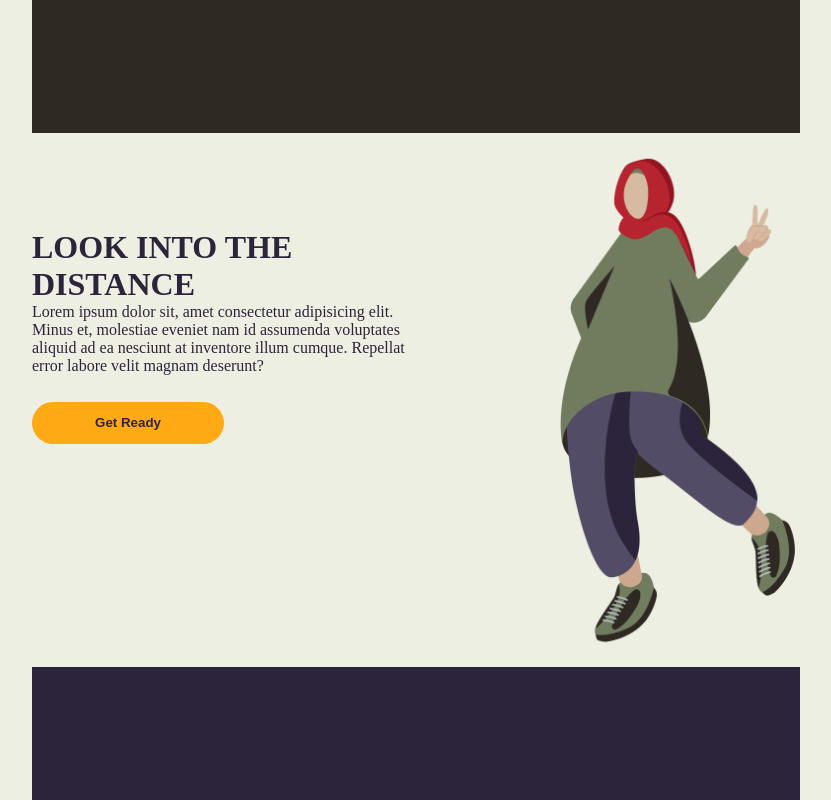
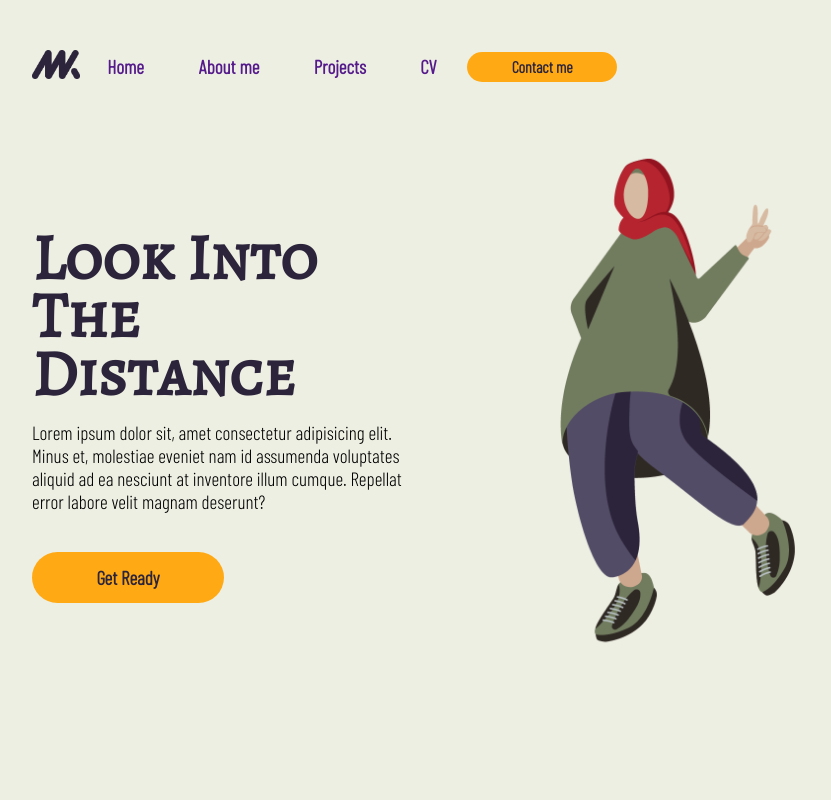
Before and after one commit to krtmmrm/The-Classic-3, a plain HTML site: page index.html in a window 1280 px wide. Shown: the whole page, without its empty margins (224-1055 px from the left). Drawn offline with Linux system fonts and the light colour scheme.

Commit message:
Added navbar

```diff
--- a/index.css
+++ b/index.css
@@ -3,16 +3,32 @@ Global Settings
 - Typography
 - Color Palette
 *******/
+/*
+Typography
+*/
+@font-face{
+    src: url(fonts/AlegreyaSC-Regular.ttf);
+    font-family: main_serif;
+}
+@font-face{
+    src: url(fonts/BarlowCondensed-Light.ttf);
+    font-family: main_sansserif;
+}
 * {
     box-sizing:border-box;
     margin: 0;
     padding: 0;
 }
-h1, p{
-    color: #2C243B;
+p{
+    font-family: main_sansserif;
+    font-size: 1.2em;
+    margin-top: 1em;
 }
-p{
-    font-size: 1em;
+h1 {
+    color:#2C243B ;
+    font-family: main_serif;
+    font-size: 4em;
+    line-height: 0.9em;
 }
 /*******
 Define Responsive Grid
@@ -32,7 +48,6 @@ Define Responsive Grid
     grid-template-rows: repeat(6, minmax(50px,200px));
 }
 .navbar{
-    background-color:#2F2924;
     grid-column: 1/7;
     grid-row: 1/2;
 }
@@ -46,7 +61,6 @@ Define Responsive Grid
     grid-row: 2/6;
 }
 .footer{
-    background-color:#2C243B;
     grid-column: 1/7;
     grid-row: 6/7;
 }
@@ -58,12 +72,50 @@ Define Each Component
 - Image
 - Footer
 *******/
-/*******
+/*
+Navbar
+*/
+.navbar {
+    display: flex;
+    align-items: center;
+    padding: none;
+    min-height: 8vh;
+}
+.navbar img{
+    width: 3em;
+    height: auto;
+}
+.navbar .logo{
+    justify-self: flex-start;
+}
+.nav_links{
+    display: flex;
+    justify-content: space-around;
+    width: 50%;
+}
+.nav_links li{
+    list-style: none;
+}
+.nav_links a{
+    text-decoration: none;
+    font-family: main_sansserif;
+    font-weight: bolder;
+    font-size: 1.2EM;
+}
+.navbar .call_action{
+    max-width: 150px;
+    max-height: 30px;
+    font-size: 1em;
+    margin: 0.2em;
+    padding: 0.35em 0.35em;
+}
+.navbar .button_wrapper{
+    justify-self: flex-end;
+}
+/*
 Content
-*******/
-h1 p {
-    color: #2C243B;
-}
+*/
+
 .call_action{
     background-color: #FFAA15;
     width: 50%;
@@ -73,12 +125,11 @@ h1 p {
     -webkit-appearance: none;
     border: none;
     border-radius: 50px;
-    padding: 1em 3em;
-    background-repeat: no-repeat;
-    background-size: 100%;
-    background-clip: padding-box;
+    padding: 0.75em 3em;
     color: #2C243B;
+    font-family: main_sansserif;
     font-weight: bolder;
+    font-size: 1.2em;
     justify-content: start;
 }
 /*******
--- a/index.html
+++ b/index.html
@@ -11,9 +11,22 @@
 <body>
     <div class="main_wrapper">
         <div class="content_wrapper">
-            <div class="navbar"></div>
+            <nav class="navbar">
+                <div class="logo">
+                    <img src="assets/Logo-mk.png" >
+                </div>
+                <ul class="nav_links">
+                    <li><a href="">Home</a></li>
+                    <li><a href="">About me</a></li>
+                    <li><a href="">Projects</a></li>
+                    <li><a href="">CV</a></li>
+                </ul>
+                <div class="button_wrapper">
+                    <button class="call_action">Contact me</button>
+                </div>
+            </nav>
             <div class="content">
-                <h1>LOOK INTO THE DISTANCE</h1>
+                <h1>Look Into The Distance</h1>
                 <P>Lorem ipsum dolor sit, amet consectetur adipisicing elit. Minus et, molestiae eveniet nam id assumenda voluptates aliquid ad ea nesciunt at inventore illum cumque. Repellat error labore velit magnam deserunt?</P>
                 <button class="call_action">Get Ready</button>
             </div>
```
Also changed, not shown: assets/Logo-mk.png (added), fonts/AlegreyaSC-Bold.ttf (added), fonts/AlegreyaSC-Regular.ttf (added), fonts/BarlowCondensed-ExtraBold.ttf (added), fonts/BarlowCondensed-Light.ttf (added), fonts/BarlowCondensed-Regular.ttf (added), fonts/BarlowCondensed-Thin.ttf (added).
